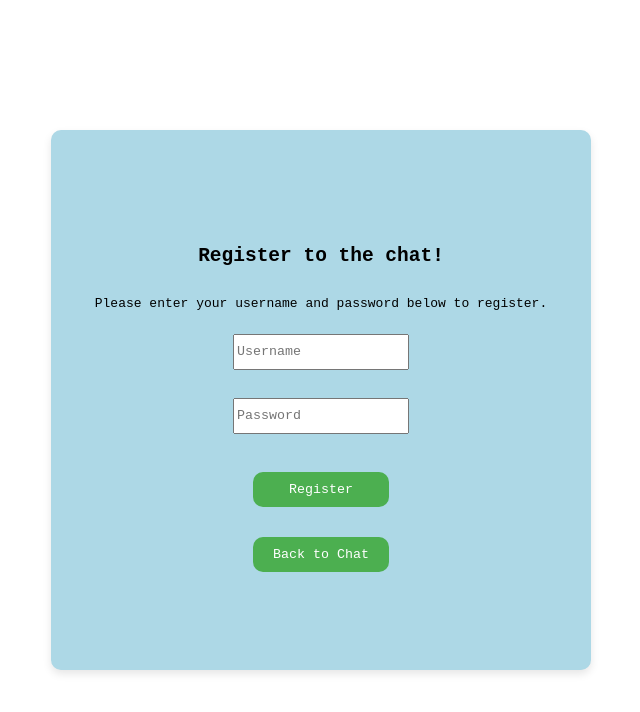
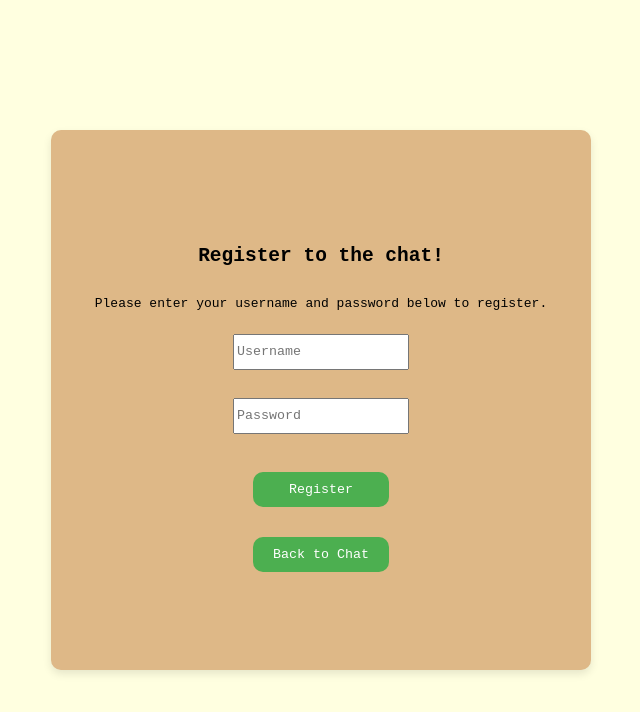
Before and after one commit to Dmate889/live_chat_service, an Angular app in the folder live_chat_service/: page /registerPage in a window 1280 px wide. Shown: the top 712 px of the page, without its empty margins (319-959 px from the left). Built offline with nearby package versions, Linux system fonts and the light colour scheme.

Commit message:
Styling the register page

```diff
--- a/live_chat_service/src/app/components/register-page/register-page.component.css
+++ b/live_chat_service/src/app/components/register-page/register-page.component.css
@@ -1,3 +1,12 @@
+.background-wrapper{
+    position: absolute;
+    top: 0;
+    left: 0;
+    width: 100%;
+    height: 100%;
+    background-color: lightyellow;
+}
+
 .form_s {
     height: 500px;
     width: 500px;
@@ -16,7 +25,7 @@
     background-color: white;
     border-radius: 10px;
     box-shadow: 0 4px 8px rgba(0,0,0,0.1);
-    background-color: lightblue;
+    background-color: burlywood;
   }
 
   .instructions{
--- a/live_chat_service/src/app/components/register-page/register-page.component.html
+++ b/live_chat_service/src/app/components/register-page/register-page.component.html
@@ -1,3 +1,4 @@
+<div class="background-wrapper">
     <div class="form_s">
         <h2 class="instructions">Register to the chat!</h2>
         <p class="instructions">Please enter your username and password below to register.</p>
@@ -10,3 +11,4 @@
             </div>
         </form>
     </div>
+</div>
```
Also changed, not shown: 1 other file (tests, documents, lock files or other folders). Lines whose indentation alone changed are shown as unchanged.
